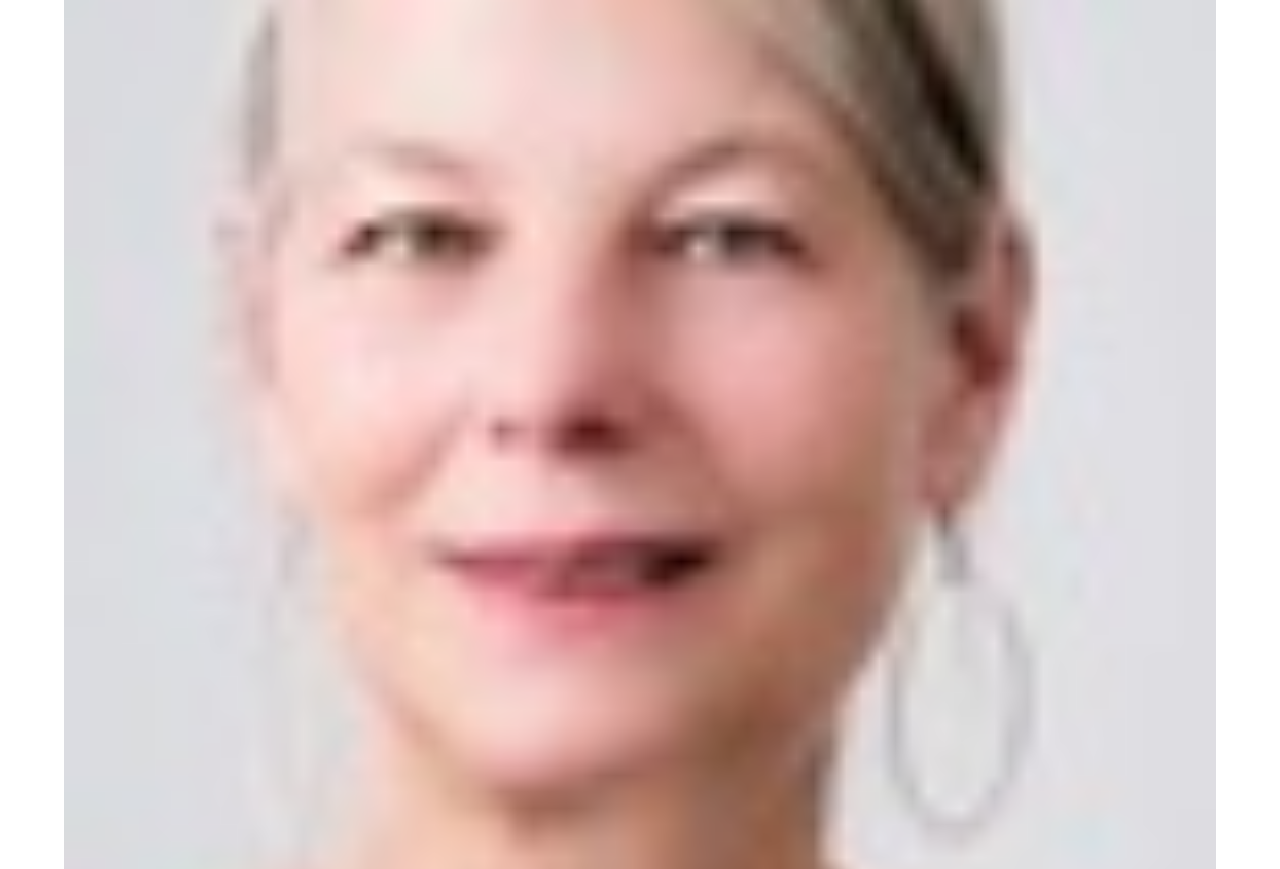
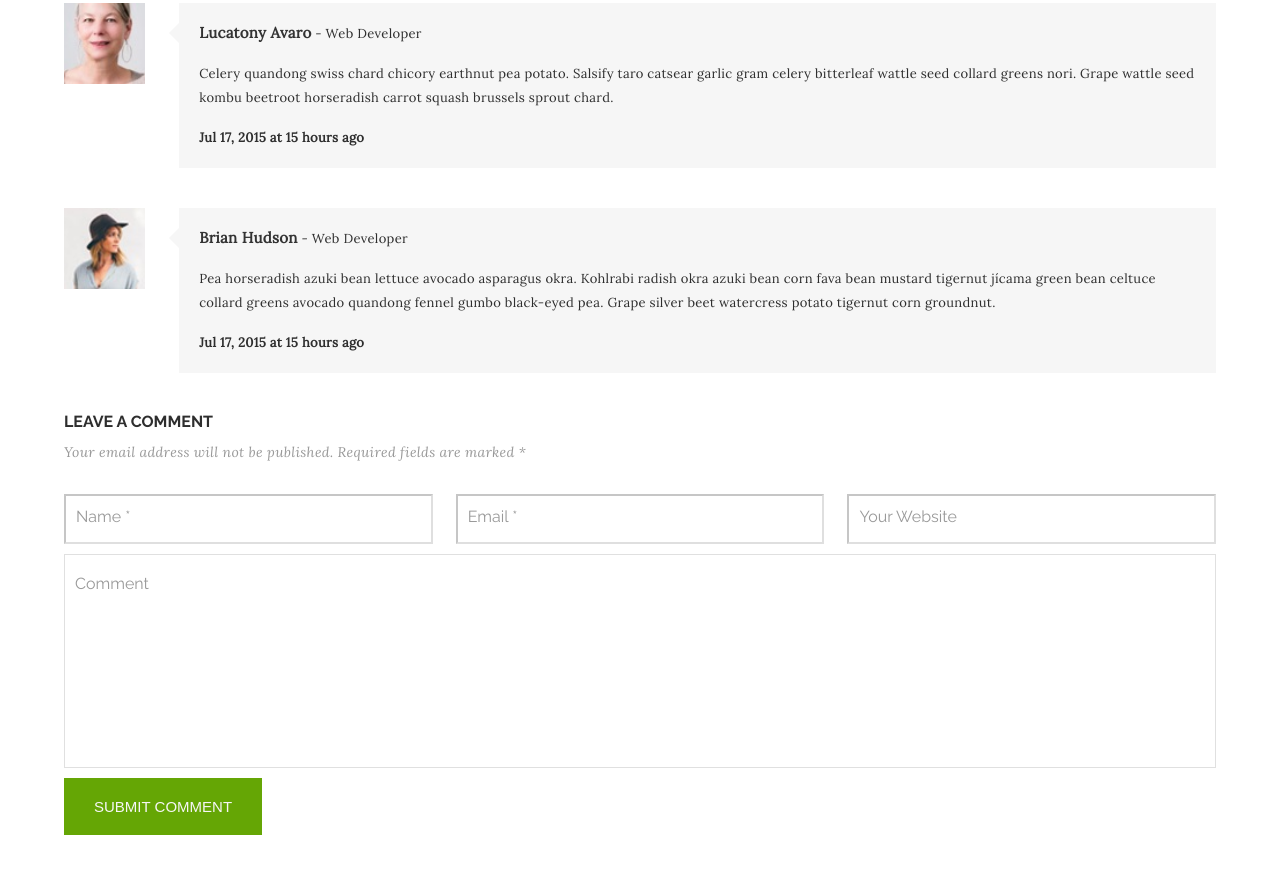
Before and after one commit to Blinchick/anna-spiridonenkova-project-two, a plain HTML site: page blog.html in a window 1280 px wide. Shown: the part 2031-2900 px from the top of the page. Drawn offline with Linux system fonts and the light colour scheme.

Commit message:
second page completed

```diff
--- a/blog.html
+++ b/blog.html
@@ -23,9 +23,9 @@
                     <li><a href="">About</a></li>
                     <li><a href="">Recipes</a></li>
                     <li><a href="">Nutrition</a></li>
-                    <li><a href="./blog.html">Blog</a></li>
+                    <li><a href="blog.html">Blog</a></li>
                     <li><a href="">Shop</a></li>
-                    <li><a href="">Contact</a></li>
+                    <li><a href="contact.html">Contact</a></li>
                     <li><a href=""><i class="fas fa-shopping-bag"></i></a></li>
                     <li><a href=""><i class="fas fa-search"></i></a></li>
                 </ul>
@@ -110,7 +110,7 @@
 
         <section class="related-posts">
             <h4>RELATED POSTS</h4>
-            <div>
+            <div class="related-posts-all">
                 <div class="post-one">
                     <figure>
                         <img src="./styles/delicious-assets/blog-3.jpeg"
@@ -146,30 +146,63 @@
                 <figure>
                     <img src="./styles/delicious-assets/blog-6.jpeg" alt="portrait of smiling old woman">
                 </figure>
-                <p><span>Lucatony Avaro</span> - Web Developer</p>
+                <article>
+                    <span class="tip"></span>
+                    <p><span class="comments-name">Lucatony Avaro</span> - Web Developer</p>
                     <p>Celery quandong swiss chard chicory earthnut pea potato. Salsify taro catsear garlic gram celery
                         bitterleaf wattle seed
                         collard greens nori. Grape wattle seed kombu beetroot horseradish carrot squash brussels sprout
                         chard.</p>
-                <p>July 17, 2015 at 15 hours ago</p>
+                    <p class="date">Jul 17, 2015 at 15 hours ago</p>
+                </article>
             </div>
             <div>
                 <figure>
                     <img src="./styles/delicious-assets/blog-7.jpeg"
                         alt="portrait of a young blond woman in a hat looking to the right">
                 </figure>
-                <p><span>Brian Hudson</span> - Web Developer</p>
-                <p>Pea horseradish azuki bean lettuce avocado asparagus okra. Kohlrabi radish okra azuki bean corn fava
+                <article>
+                    <span class="tip"></span>
+                    <p><span class="comments-name">Brian Hudson</span> - Web Developer</p>
+                    <p>Pea horseradish azuki bean lettuce avocado asparagus okra. Kohlrabi radish okra azuki bean corn
+                        fava
                         bean mustard
                         tigernut jícama green bean celtuce collard greens avocado quandong fennel gumbo black-eyed pea.
                         Grape silver beet
                         watercress potato tigernut corn groundnut.</p>
-                <p>July 17, 2015 at 15 hours ago</p>
+                    <p class="date">Jul 17, 2015 at 15 hours ago</p>
+                </article>
             </div>
+        </section>
+
+        <section class="comments-form">
+            <h4>LEAVE A COMMENT</h4>
+            <p>Your email address will not be published. Required fields are marked *</p>
+            <form action="">
+                <fieldset>
+                    <legend class="visually-hidden"></legend>
+
+                    <label for="name" class="visually-hidden"></label>
+                    <input type="text" name="name" class="name" id="name" placeholder="Name *" required="true">
+
+                    <label for="email" class="visually-hidden"></label>
+                    <input type="email" name="email" class="email" id="email" placeholder="Email *" required="true">
+
+                    <label for="website" class="visually-hidden"></label>
+                    <input type="text" name="website" class="website" id="website" placeholder="Your Website">
+
+                    <label for="comment" class="visually-hidden"></label>
+                    <textarea name="comment" class="comment" id="comment" maxlength="1500" rows="15"
+                        placeholder="Comment"></textarea>
+
+                </fieldset>
+
+                <button type="submit"><a href="www.noonereallycares.com">SUBMIT COMMENT</a></button>
+            </form>
         </section>
     </main>
 
-    <footer>
+    <footer class="footer-blog">
         <div class="wrapper">
             <div class="footer-info">
                 <div>
--- a/styles/style.css
+++ b/styles/style.css
@@ -233,6 +233,18 @@ html {
           clip-path: inset(100%);
   clip: rect(0 0 0 0);
   overflow: hidden;
+}
+
+.visually-hidden {
+  position: absolute !important;
+  height: 1px;
+  width: 1px;
+  overflow: hidden;
+  clip: rect(1px 1px 1px 1px);
+  /* IE6, IE7 */
+  clip: rect(1px, 1px, 1px, 1px);
+  white-space: nowrap;
+  /* added line */
 }
 
 html {
@@ -471,7 +483,7 @@ footer label {
   display: none;
 }
 
-input[type="email"] {
+footer input[type="email"] {
   -webkit-box-flex: 0;
       -ms-flex: 0 0 80%;
           flex: 0 0 80%;
@@ -522,6 +534,11 @@ button .fas {
 
 .copyright a {
   color: #65A605;
+}
+
+.footer-blog p:only-of-type,
+.footer-blog .social-links {
+  visibility: hidden;
 }
 
 .recipes {
@@ -835,7 +852,7 @@ blockquote:after {
   color: #333333;
 }
 
-.related-posts div {
+.related-posts-all {
   display: -webkit-box;
   display: -ms-flexbox;
   display: flex;
@@ -843,15 +860,6 @@ blockquote:after {
       -ms-flex-pack: justify;
           justify-content: space-between;
   padding-bottom: 3rem;
-}
-
-.post-one,
-.post-two,
-.post-three {
-  -webkit-box-orient: vertical;
-  -webkit-box-direction: normal;
-      -ms-flex-direction: column;
-          flex-direction: column;
 }
 
 .related-posts h3 {
@@ -867,3 +875,152 @@ blockquote:after {
   color: #2E2E2E;
   font-family: 'Raleway', 'sans-serif';
 }
+
+.comments div {
+  display: -webkit-box;
+  display: -ms-flexbox;
+  display: flex;
+  -webkit-box-pack: justify;
+      -ms-flex-pack: justify;
+          justify-content: space-between;
+  padding-top: 4rem;
+}
+
+.comments figure {
+  -webkit-box-flex: 0;
+      -ms-flex: 0 0 7%;
+          flex: 0 0 7%;
+}
+
+.comments article {
+  display: -webkit-box;
+  display: -ms-flexbox;
+  display: flex;
+  -webkit-box-orient: vertical;
+  -webkit-box-direction: normal;
+      -ms-flex-direction: column;
+          flex-direction: column;
+  -webkit-box-flex: 0;
+      -ms-flex: 0 0 90%;
+          flex: 0 0 90%;
+  position: relative;
+  background-color: #F6F6F6;
+  padding: 1rem 2rem;
+}
+
+.comments article p {
+  color: #2E2E2E;
+  font-size: 1.3rem;
+}
+
+.comments-name,
+.date {
+  font-weight: bold;
+  color: #333333;
+}
+
+.comments-name {
+  font-size: 1.5rem;
+}
+
+.date {
+  font-size: 1.2rem;
+}
+
+.tip {
+  top: 20px;
+  left: -20px;
+  width: 0px;
+  height: 0px;
+  position: absolute;
+  background: transparent;
+  border: 10px solid #F6F6F6;
+  border-top-color: transparent;
+  border-left-color: transparent;
+  border-bottom-color: transparent;
+}
+
+.comments-form {
+  margin: 4rem 0 20rem;
+}
+
+.comments-form p {
+  font-family: 'Lora', 'sans-serif';
+  font-style: italic;
+  padding-bottom: 1rem;
+}
+
+.comments-form fieldset {
+  border: none;
+  display: -webkit-box;
+  display: -ms-flexbox;
+  display: flex;
+  -webkit-box-orient: horizontal;
+  -webkit-box-direction: normal;
+      -ms-flex-direction: row;
+          flex-direction: row;
+  -webkit-box-flex: 1;
+      -ms-flex: 1 1 100%;
+          flex: 1 1 100%;
+  -ms-flex-wrap: wrap;
+      flex-wrap: wrap;
+  -webkit-box-pack: justify;
+      -ms-flex-pack: justify;
+          justify-content: space-between;
+  margin: 2rem 0 0;
+  padding: 0;
+}
+
+.comments-form input[class="name"],
+.comments-form input[class="email"],
+.comments-form input[class="website"] {
+  -webkit-box-flex: 0;
+      -ms-flex: 0 0 32%;
+          flex: 0 0 32%;
+  height: 5rem;
+  padding-left: 1rem;
+  border-color: rgba(153, 153, 153, 0.3);
+}
+
+.comments-form textarea {
+  margin: 1rem 0;
+  -webkit-box-flex: 0;
+      -ms-flex: 0 0 100%;
+          flex: 0 0 100%;
+  resize: vertical;
+  min-width: 100%;
+  resize: none;
+  padding: 2rem 1rem;
+  border-color: rgba(153, 153, 153, 0.3);
+}
+
+.comments-form ::-webkit-input-placeholder {
+  color: #999999;
+  font-size: 1.6rem;
+  font-family: 'Raleway', 'sans-serif';
+}
+
+.comments-form :-ms-input-placeholder {
+  color: #999999;
+  font-size: 1.6rem;
+  font-family: 'Raleway', 'sans-serif';
+}
+
+.comments-form ::-ms-input-placeholder {
+  color: #999999;
+  font-size: 1.6rem;
+  font-family: 'Raleway', 'sans-serif';
+}
+
+.comments-form ::placeholder {
+  color: #999999;
+  font-size: 1.6rem;
+  font-family: 'Raleway', 'sans-serif';
+}
+
+.comments-form button {
+  background-color: #65A605;
+  border: none;
+  padding: 2rem 3rem;
+  font-size: 1.5rem;
+}
```
Also changed, not shown: index.html (+3 -3 lines), 1 other file. Lines whose indentation alone changed are shown as unchanged.
